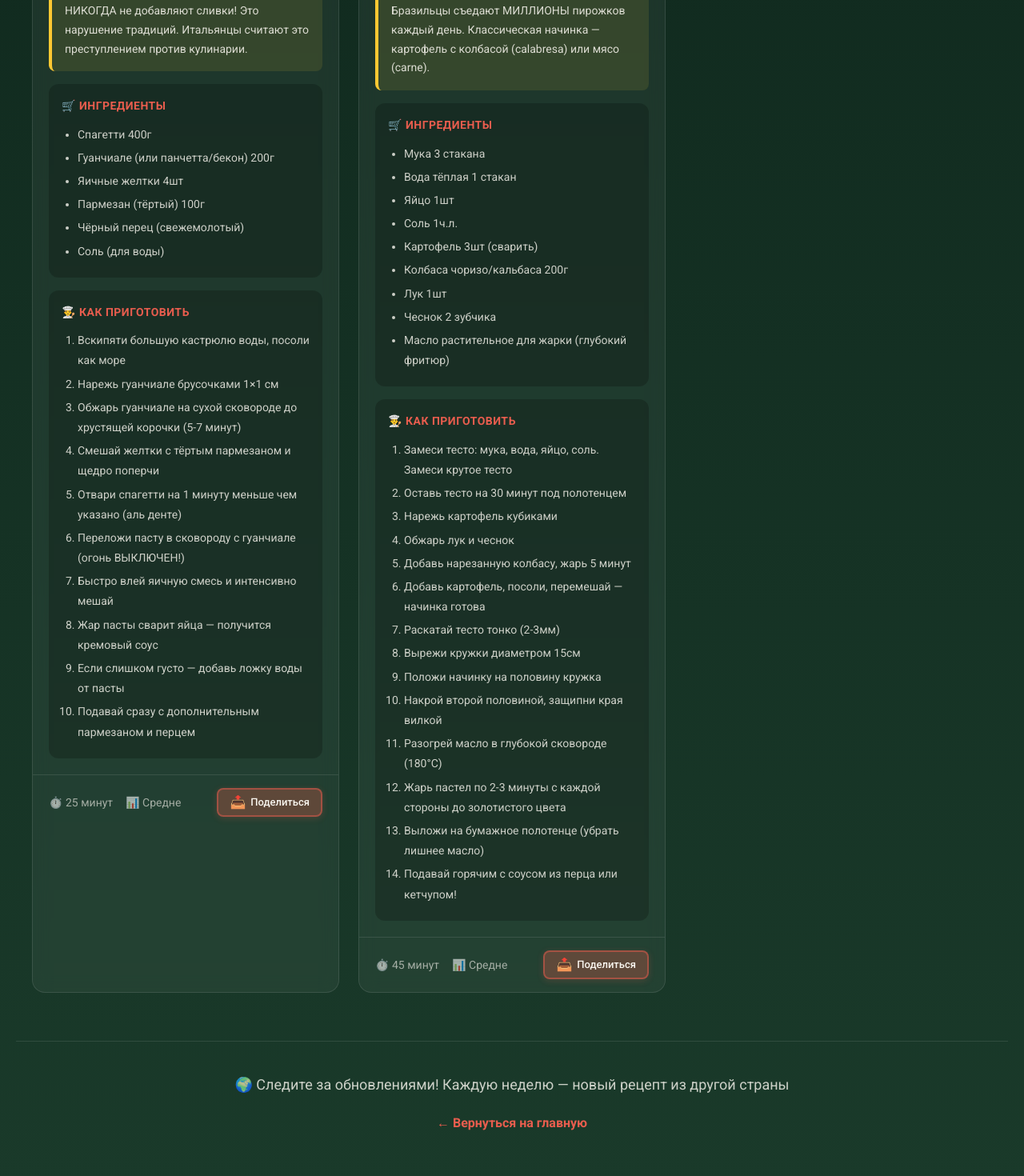
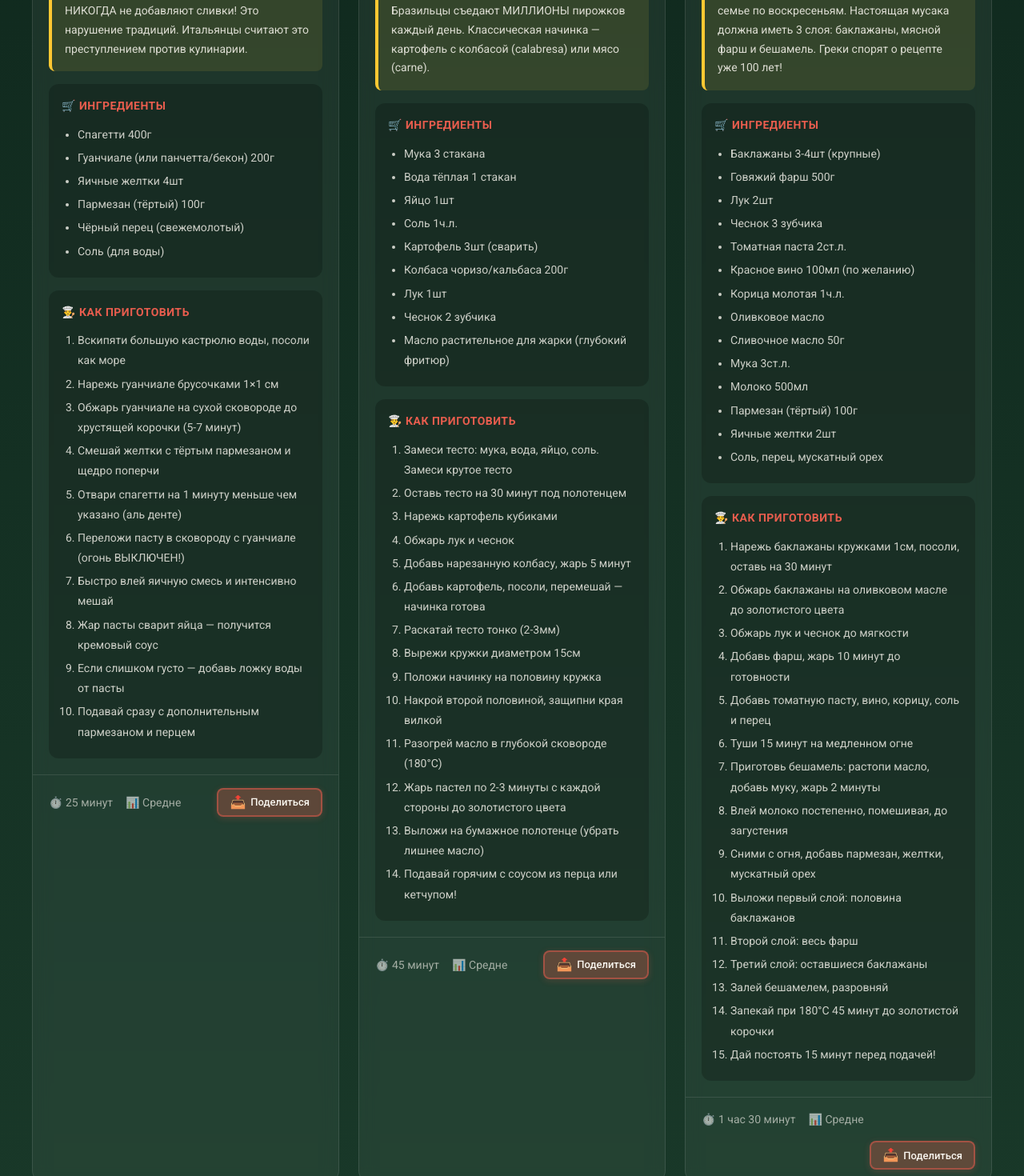
Before and after one commit to svideoproekt-ship-it/russka-kuhnya-9551, a React (Vite) app: page /world-cuisines in a window 1280 px wide. Shown: the part 1120-2590 px from the top of the page at 80% size. Built offline with nearby package versions, Linux system fonts and the light colour scheme; a web font is replaced by a local one.

Commit message:
git add . git commit -m "feat: add Greek Moussaka to World Cuisines" git push origin

```diff
--- a/src/pages/WorldCuisines.jsx
+++ b/src/pages/WorldCuisines.jsx
@@ -82,6 +82,53 @@ const WorldCuisines = () => {
         'Подавай горячим с соусом из перца или кетчупом!',
       ],
     },
+    {
+    id: 3,
+    title: 'Мусака (Греческая запеканка)',
+    image: '/publicimagesworld/moussaka-greece.jpg',
+    country: 'Греция',
+    flag: '🇬🇷',
+    region: 'Европа',
+    time: '1 час 30 минут',
+    difficulty: 'Средне',
+    icon: '🥘',
+    description: 'Слоёная запеканка из баклажанов, фарша и соуса бешамель — визитная карточка греческой кухни!',
+    history: 'Современная мусака появилась в 1920-х годах благодаря греческому шеф-повару Николаосу Целементесу. Он добавил соус бешамель к традиционному блюду из баклажанов и мяса. Сегодня мусака — самое популярное блюдо Греции!',
+    funFact: 'В Греции мусаку готовят почти в каждой семье по воскресеньям. Настоящая мусака должна иметь 3 слоя: баклажаны, мясной фарш и бешамель. Греки спорят о рецепте уже 100 лет!',
+    ingredients: [
+      'Баклажаны 3-4шт (крупные)',
+      'Говяжий фарш 500г',
+      'Лук 2шт',
+      'Чеснок 3 зубчика',
+      'Томатная паста 2ст.л.',
+      'Красное вино 100мл (по желанию)',
+      'Корица молотая 1ч.л.',
+      'Оливковое масло',
+      'Сливочное масло 50г',
+      'Мука 3ст.л.',
+      'Молоко 500мл',
+      'Пармезан (тёртый) 100г',
+      'Яичные желтки 2шт',
+      'Соль, перец, мускатный орех',
+    ],
+    steps: [
+      'Нарежь баклажаны кружками 1см, посоли, оставь на 30 минут',
+      'Обжарь баклажаны на оливковом масле до золотистого цвета',
+      'Обжарь лук и чеснок до мягкости',
+      'Добавь фарш, жарь 10 минут до готовности',
+      'Добавь томатную пасту, вино, корицу, соль и перец',
+      'Туши 15 минут на медленном огне',
+      'Приготовь бешамель: растопи масло, добавь муку, жарь 2 минуты',
+      'Влей молоко постепенно, помешивая, до загустения',
+      'Сними с огня, добавь пармезан, желтки, мускатный орех',
+      'Выложи первый слой: половина баклажанов',
+      'Второй слой: весь фарш',
+      'Третий слой: оставшиеся баклажаны',
+      'Залей бешамелем, разровняй',
+      'Запекай при 180°C 45 минут до золотистой корочки',
+      'Дай постоять 15 минут перед подачей!',
+    ],
+  },
   ];
 
   // ← ДОБАВИЛИ ЭТИ ТРИ СТРОКИ!
```
Also changed, not shown: public/publicimagesworld/moussaka-greece.jpg (added).
